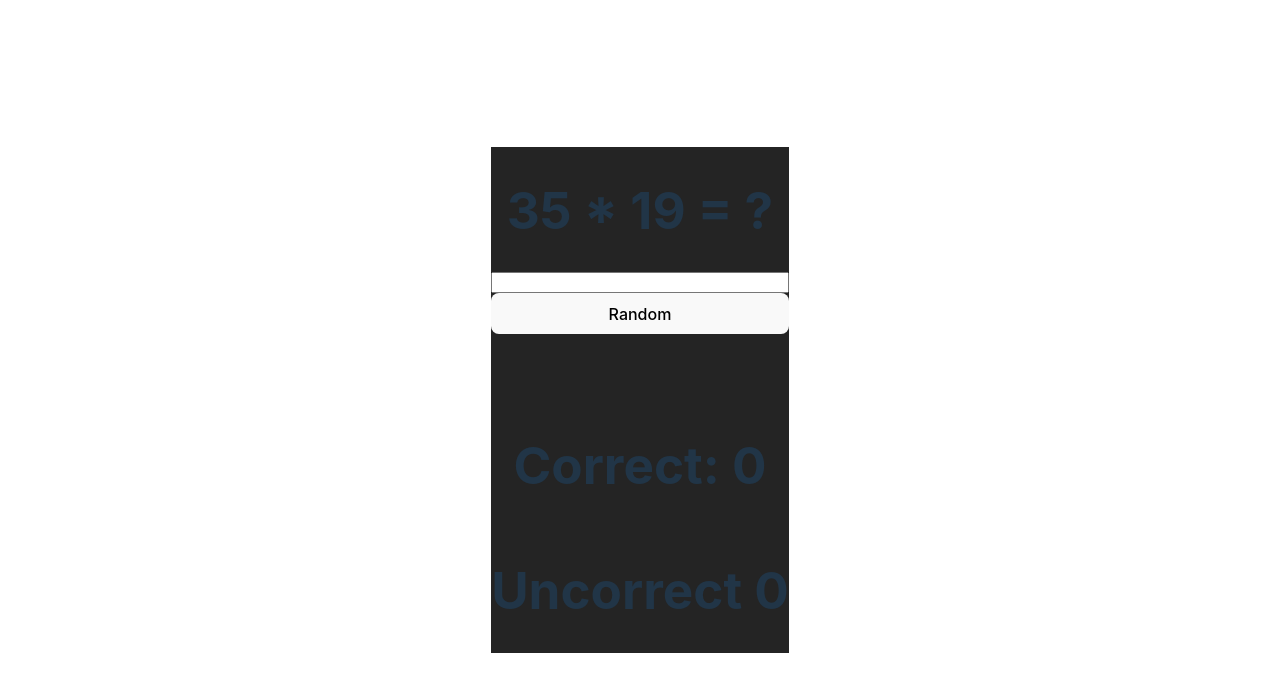
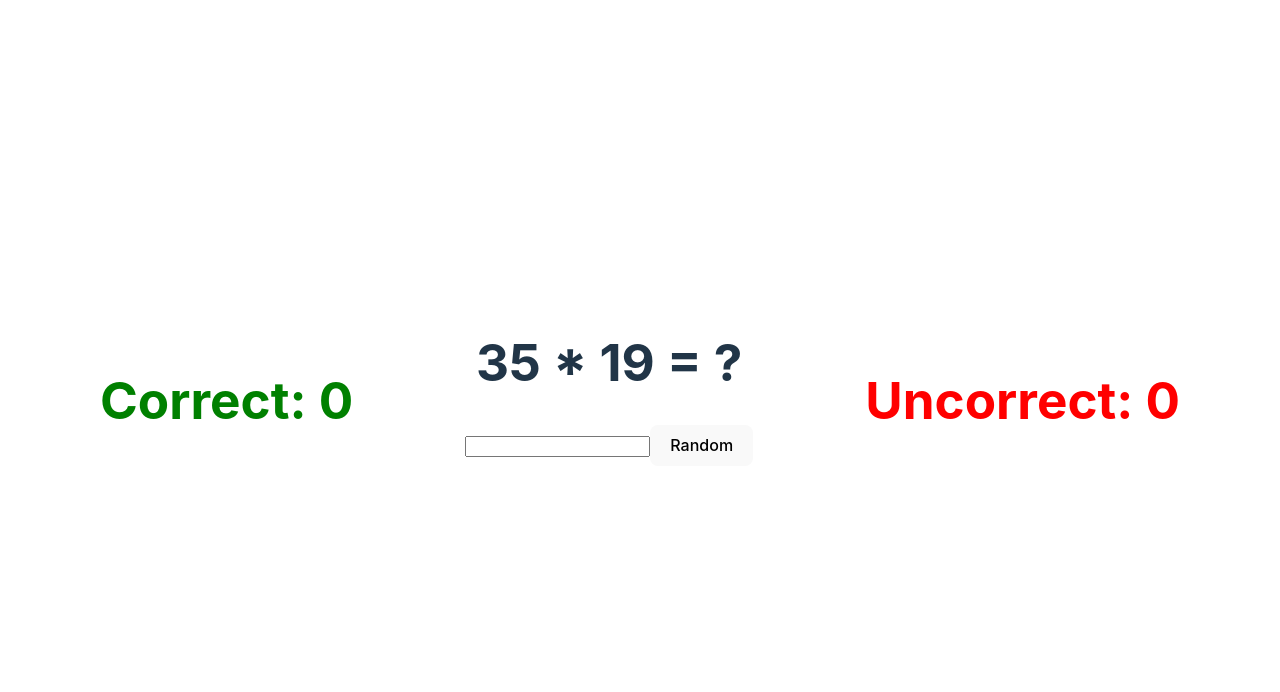
Before and after one commit to BuczekB/dealer-app, a React (Vite) app: page / in a window 1280 px wide. Shown: the top 692 px of the page. Built offline with nearby package versions, Linux system fonts and the light colour scheme.

Commit message:
add some style

```diff
--- a/src/App.css
+++ b/src/App.css
@@ -1,31 +1,33 @@
 #root {
-  max-width: 1280px;
-  margin: 0 auto;
-  padding: 2rem;
+  margin: 0 ;
+  padding: 0;
   text-align: center;
 }
 
 
 .App{
 display: flex;
-flex-direction: column;
+}
+
+.App, .appBgGreen, .appBgRed{
+  width: 100vw;
+height: 100vh;
+justify-content: space-between;
+align-items: center;
+box-sizing: border-box;
+padding: 100px;
 }
 
 h1{font-size: 44px;}
 
 
-.bgGreen{
-  background-color: green;
-  display: flex;
-flex-direction: column;
-width: 50vw;
-
+.appBgGreen{
+  background: rgb(26, 95, 7);
+  background: linear-gradient(135deg, rgb(23, 104, 1) 0%, rgb(19, 219, 56) 100%);
 }
-.bgRed{
-  background-color: red;
-  display: flex;
-flex-direction: column;
-width: 50vw;
+.appBgRed{
+  background: rgb(212, 7, 7);
+  background: linear-gradient(135deg, rgb(122, 6, 6) 0%, rgb(255, 15, 15) 100%);
 }
 .bgNormal{
   background-color: #666;
@@ -33,3 +35,10 @@ width: 50vw;
 flex-direction: column;
 width: 50vw;
 }
+
+.correct{
+  color: green;
+}
+.uncorrect{
+  color: red;
+}
--- a/src/App.jsx
+++ b/src/App.jsx
@@ -36,7 +36,7 @@ function App() {
 
   const [result, setResult] = useState('')
 
-  const [bgColor, setBgColor] = useState('#242424')
+  const [bgColor, setBgColor] = useState('App')
 
   const [correct, setCorrect] = useState(0)
   const [uncorrect, setUncorrect] = useState(0)
@@ -89,7 +89,7 @@ function App() {
     if(message == saveRandomNumb){
       console.log(message, 'data' , saveRandomNumb, 'updated');
       setResult('true')
-      toggleBackground('green')
+      toggleBackground('appBgGreen')
       setCorrect(correct + 1)
 
     console.log('correct');
@@ -97,7 +97,7 @@ function App() {
     }else{
       console.log(message, 'data' , saveRandomNumb, 'updated');
       setResult('false')
-      toggleBackground('red')
+      toggleBackground('appBgRed')
       setUncorrect(uncorrect + 1)
 
       console.log('wrong');
@@ -116,28 +116,33 @@ const toggleBackground = (color) =>{
   setBgColor(color)
 
   setTimeout(() => {
-    setBgColor('#242424');
-  }, 300);
+    setBgColor('App');
+  }, 150);
 
 }
 
 
   return (
-      <div className='App' style={{background:`${bgColor}`}}>
+      <div className={bgColor} >
 
+
+        <div className='correct'>
+        <h1>Correct: {correct}</h1>
+        </div>
+
+     <div>
      <h1>{toggleRandomNumber}</h1>
       <input
       onChange={handleChange}
       onKeyDown={handleKeyDown}></input>
       <button onClick={toggleNumber}>Random</button>
+      <h1>{result}</h1>
+     </div>
 
+     <div className='uncorrect'>
+     <h1>Uncorrect: {uncorrect}</h1>
+        </div>
 
-
-      <h1>{result}</h1>
-
-
-      <h1>Correct: {correct}</h1>
-      <h1>Uncorrect {uncorrect}</h1>
 
 
       </div>
```
